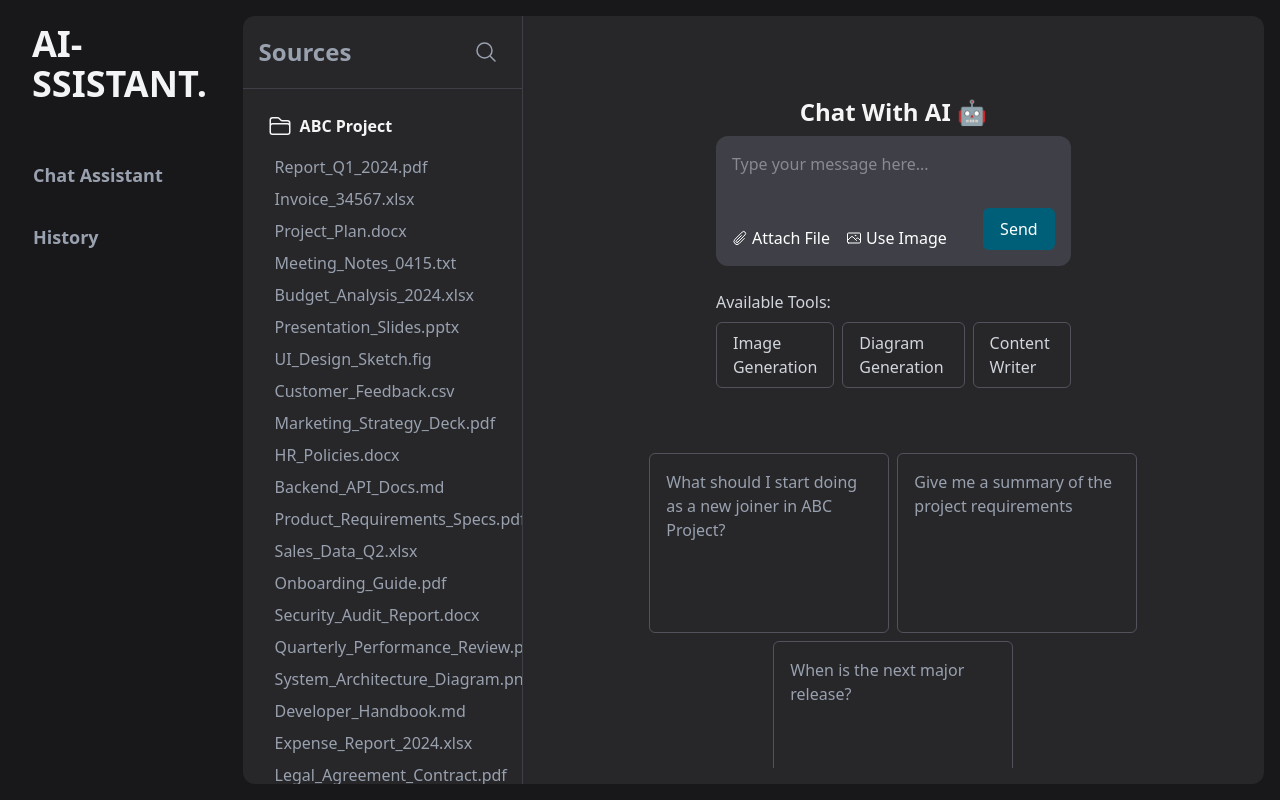
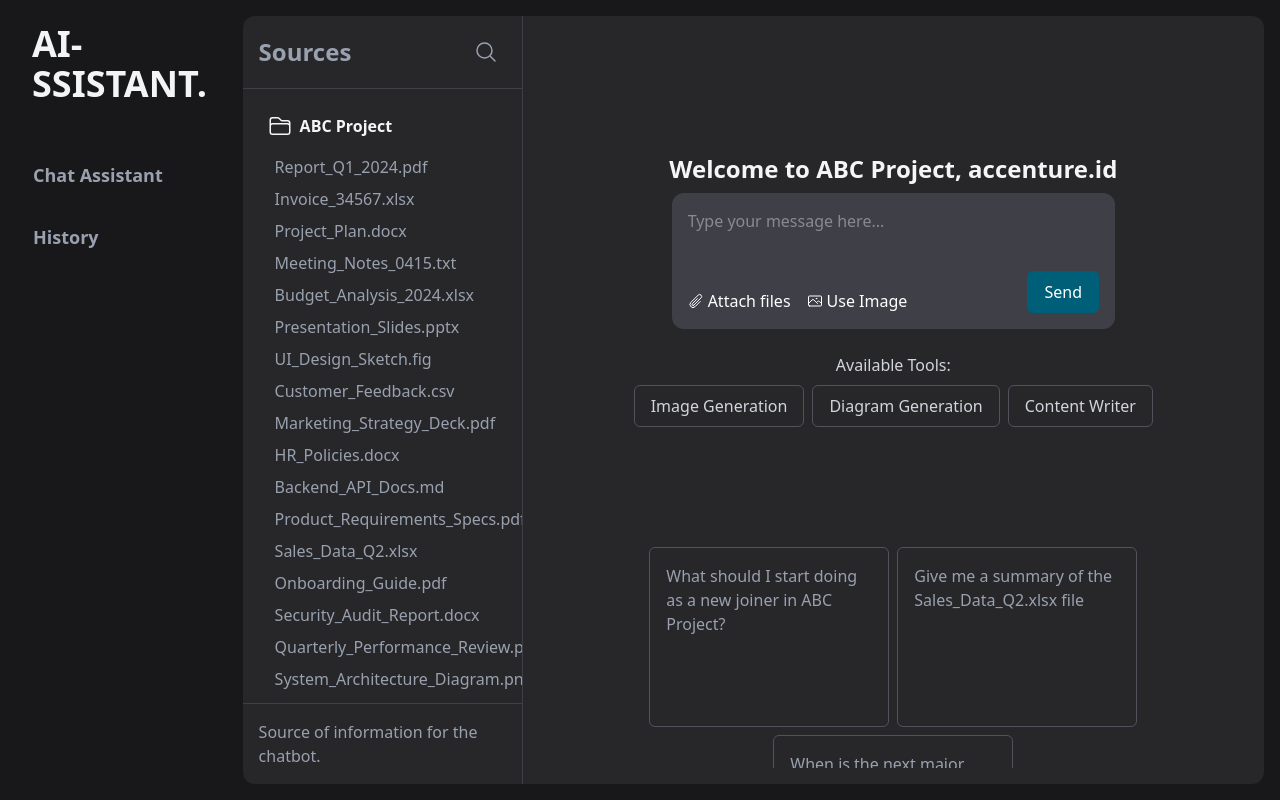
Before and after one commit to FranciscoLopezEscamilla/Hackathon-2025-Educational-Bot, a React (Vite) app in the folder webapp/: page / in a window 1280 px wide. Built offline with nearby package versions, Linux system fonts and the light colour scheme.

Commit message:
fixed chat history

```diff
--- /dev/null
+++ b/webapp/src/assets/RemoveIcon.tsx
@@ -0,0 +1,21 @@
+const RemoveIcon = ({ size = "24", className = "" }) => {
+  return (
+    <svg
+      xmlns="http://www.w3.org/2000/svg"
+      fill="none"
+      viewBox="0 0 24 24"
+      strokeWidth={1.5}
+      stroke="currentColor"
+      className={className}
+      style={{ width: size, height: size }}
+    >
+      <path
+        strokeLinecap="round"
+        strokeLinejoin="round"
+        d="M6 18 18 6M6 6l12 12"
+      />
+    </svg>
+  );
+};
+
+export default RemoveIcon;
--- a/webapp/src/globals.css
+++ b/webapp/src/globals.css
@@ -30,3 +30,7 @@
   /* scrollbar-gutter: stable; */
   /* overflow: hidden; */
 }
+
+.gutter-stable {
+  scrollbar-gutter: stable;
+}
--- a/webapp/src/routes/__root.tsx
+++ b/webapp/src/routes/__root.tsx
@@ -11,7 +11,7 @@
   return (
     <main className="h-screen w-screen p-4 flex flex-row gap-4 grow box-border">
       <SideNavBar />
-      <section className=" w-full text-neutral-100 flex overflow-auto">
+      <section className=" w-full h-full text-neutral-100 flex overflow-auto">
         <Outlet />
       </section>
     </main>
--- a/webapp/src/ui/components/ConversationalChat.tsx
+++ b/webapp/src/ui/components/ConversationalChat.tsx
@@ -1,11 +1,34 @@
 import AttachmentIcon from "@/assets/AttachmentIcon";
 import ImageIcon from "@/assets/ImageIcon";
-import { useState } from "react";
+import RemoveIcon from "@/assets/RemoveIcon";
+import { ChatMessage, FileItem } from "@/types/types";
+import { useEffect, useRef, useState } from "react";
+import { useChatStore } from "../state/chatStore";
 
-const ConversationalChat = () => {
+interface IProps {
+  handleChangeMessage: (value: string) => void;
+  message: string;
+  addUserMessageToChatHistory: (message: string) => void;
+}
+
+const ConversationalChat = ({
+  handleChangeMessage,
+  message,
+  addUserMessageToChatHistory,
+}: IProps) => {
   const [selectedAvailableTools, setSelectedAvailableTools] = useState<
     string[]
   >([]);
+  const [uploadedFiles, setUploadedFiles] = useState<FileItem[]>([]);
+  const chatHistory = useChatStore((state) => state.chatHistory);
+  const scrollRef = useRef<HTMLInputElement>(null);
+  const filesRef = useRef<HTMLInputElement>(null);
+
+  useEffect(() => {
+    if (scrollRef.current && chatHistory.length > 0) {
+      scrollRef.current.scrollTop = scrollRef.current.scrollHeight;
+    }
+  }, [chatHistory]);
 
   const handleToggleAvailableTools = (tool: string) => {
     if (selectedAvailableTools.includes(tool)) {
@@ -17,54 +40,156 @@
     }
   };
 
+  const getFilesList = () => {
+    const files = filesRef.current?.files;
+    if (files) {
+      const fileList = Array.from(files).map((file): FileItem => {
+        return {
+          id: file.name + crypto.randomUUID(),
+          name: file.name,
+          extension: getFileExtension(file.name),
+        };
+      });
+      console.log(Array.from(files));
+      setUploadedFiles(fileList);
+    }
+  };
+
+  const getFileExtension = (fileName: string) => {
+    const fileExtension = fileName.split(".").pop() as string;
+    return fileExtension;
+  };
+
+  const removeFiles = () => {
+    setUploadedFiles([]);
+    if (filesRef.current) {
+      filesRef.current.value = "";
+    }
+  };
+
+  const handleSubmit = (e: React.FormEvent<HTMLFormElement>) => {
+    e.preventDefault();
+    addUserMessageToChatHistory(message);
+    handleChangeMessage("");
+  };
+
   return (
-    <span className="flex flex-col gap-2 w-full items-center">
-      <h1 className="text-2xl font-semibold">Chat With AI 🤖</h1>
-      <div className="w-full max-w-2/4 bg-zinc-700 rounded-xl p-4 flex flex-col gap-2 box-border">
-        <textarea
-          className="w-full h-full text-gray-300 rounded-md outline-none resize-none"
-          placeholder="Type your message here..."
-        ></textarea>
-        <div className="flex flex-row gap-2 justify-between">
-          <span className="flex flex-row gap-4 items-end">
-            <button className=" text-white rounded-md transition-all select-none flex justify-between items-center gap-1 cursor-pointer hover:text-zinc-400 ">
+    <div className="w-full h-full flex flex-col min-h-0 grow gap-2 justify-center items-center">
+      {chatHistory.length > 0 && (
+        <div
+          className="overflow-auto h-full grow shrink basis-0 w-full gutter-stable"
+          ref={scrollRef}
+        >
+          <div className="flex flex-col gap-4 w-full sm:w-full lg:w-5/8 mx-auto my-16">
+            {chatHistory.map(({ id, message, type }: ChatMessage) => {
+              return (
+                <div
+                  key={id}
+                  className={`transition-all w-fit max-w-7/10 border-1 border-gray-600 rounded-t-xl px-3 py-2 bg-cyan-900 text-gray-100 ${
+                    type === "user"
+                      ? "self-end rounded-bl-xl"
+                      : "self-start rounded-br-xl"
+                  }`}
+                >
+                  <p>{message}</p>
+                </div>
+              );
+            })}
+          </div>
+        </div>
+      )}
+      {chatHistory.length === 0 && (
+        <h1 className="text-2xl font-semibold">
+          Welcome to ABC Project, accenture.id
+        </h1>
+      )}
+      {/* message box */}
+      <div className="w-full sm:w-full lg:w-5/8 bg-zinc-700 rounded-xl p-4 flex flex-col gap-2 box-border">
+        <form id="prompt-form" onSubmit={handleSubmit}>
+          <textarea
+            className="w-full h-full text-gray-300 rounded-md outline-none resize-none"
+            placeholder="Type your message here..."
+            value={message}
+            onChange={(e) => handleChangeMessage(e.target.value)}
+            required
+          ></textarea>
+        </form>
+        <div className="flex flex-row gap-2 justify-between ">
+          <span className="flex flex-row gap-4 items-end ">
+            <span className=" text-white rounded-md transition-all select-none flex justify-between items-center gap-1 cursor-pointer hover:text-zinc-400 ">
               <AttachmentIcon size="16" />
-              Attach File
-            </button>
+              <input
+                type="file"
+                className="hidden"
+                id="file"
+                placeholder="w"
+                ref={filesRef}
+                onChange={getFilesList}
+                multiple
+              />
+              <label htmlFor="file" className="cursor-pointer">
+                Attach files
+              </label>
+            </span>
             <button className=" text-white rounded-md transition-all select-none flex justify-between items-center gap-1 cursor-pointer hover:text-zinc-400">
               <ImageIcon size="16" />
               Use Image
             </button>
           </span>
-          <button className="bg-cyan-800 text-white rounded-md p-2 px-4 hover:bg-cyan-900 transition-all select-none cursor-pointer border-1 border-transparent hover:border-cyan-800 ">
+          <button
+            type="submit"
+            form="prompt-form"
+            className="bg-cyan-800 text-white rounded-md p-2 px-4 hover:bg-cyan-900 transition-all select-none cursor-pointer border-1 border-transparent hover:border-cyan-800 "
+          >
             Send
           </button>
         </div>
+        {uploadedFiles.length > 0 && (
+          <div className="flex flex-row gap-2 w-full items-center justify-between ">
+            <div className="flex gap-4 ">
+              {uploadedFiles.map(({ id, extension, name }) => {
+                return (
+                  <div className="flex" key={id}>
+                    <p className="text-gray-400 truncate max-w-20">{name}</p>
+                    <p className="text-gray-400 truncate">.{extension}</p>
+                  </div>
+                );
+              })}
+            </div>
+            <button
+              className="hover:bg-zinc-600 rounded-md h-fit flex flex-row items-center gap-1"
+              onClick={() => removeFiles()}
+            >
+              <RemoveIcon size="16" />
+            </button>
+          </div>
+        )}
       </div>
-      <div className="w-full max-w-2/4 flex flex-col gap-2 box-border text-gray-300 pt-4">
+      {/* available tools */}
+      <div className="w-full flex flex-col gap-2 box-border text-gray-300 pt-4 items-center text-center">
         <div className="w-full">Available Tools:</div>
         <div className="flex flex-row gap-2 ">
           <div
-            className={`${selectedAvailableTools.includes("Image Generation") ? "bg-zinc-700 text-cyan-500" : "bg-zinc-800 text-gray-300"} p-2 px-4 border-1 border-zinc-600 rounded-md hover:bg-zinc-700 transition-all cursor-crosshair select-none`}
+            className={`${selectedAvailableTools.includes("Image Generation") ? "bg-zinc-700 text-cyan-500" : "bg-zinc-800 text-gray-300"} p-2 px-4 border-1 border-zinc-600 rounded-md hover:bg-zinc-700 transition-all cursor-pointer select-none`}
             onClick={() => handleToggleAvailableTools("Image Generation")}
           >
             Image Generation
           </div>{" "}
           <div
-            className={`${selectedAvailableTools.includes("Diagram Generation") ? "bg-zinc-700 text-cyan-500" : "bg-zinc-800 text-gray-300"} p-2 px-4 border-1 border-zinc-600 rounded-md hover:bg-zinc-700 transition-all cursor-crosshair select-none`}
+            className={`${selectedAvailableTools.includes("Diagram Generation") ? "bg-zinc-700 text-cyan-500" : "bg-zinc-800 text-gray-300"} p-2 px-4 border-1 border-zinc-600 rounded-md hover:bg-zinc-700 transition-all cursor-pointer select-none`}
             onClick={() => handleToggleAvailableTools("Diagram Generation")}
           >
             Diagram Generation
           </div>
           <div
-            className={`${selectedAvailableTools.includes("Content Writer") ? "bg-zinc-700 text-cyan-500" : "bg-zinc-800 text-gray-300"} p-2 px-4 border-1 border-zinc-600 rounded-md hover:bg-zinc-700 transition-all cursor-crosshair select-none`}
+            className={`${selectedAvailableTools.includes("Content Writer") ? "bg-zinc-700 text-cyan-500" : "bg-zinc-800 text-gray-300"} p-2 px-4 border-1 border-zinc-600 rounded-md hover:bg-zinc-700 transition-all cursor-pointer select-none`}
             onClick={() => handleToggleAvailableTools("Content Writer")}
           >
             Content Writer
           </div>
         </div>
       </div>
-    </span>
+    </div>
   );
 };
 
--- a/webapp/src/ui/components/PromptSuggestionList.tsx
+++ b/webapp/src/ui/components/PromptSuggestionList.tsx
@@ -1,18 +1,37 @@
-import React from "react";
-
 const cardStyle =
   "w-60 h-45 flex text-wrap p-4 text-gray-400 border-1 border-zinc-600 rounded-md hover:bg-zinc-700 hover:text-white cursor-pointer transition-all select-none";
 
-const PromptSuggestionList = () => {
+interface IProps {
+  handleChangeMessage: (value: string) => void;
+}
+
+const PromptSuggestionList = ({ handleChangeMessage }: IProps) => {
   return (
     <>
-      <div className={cardStyle}>
+      <div
+        className={cardStyle}
+        onClick={() =>
+          handleChangeMessage(
+            "What should I start doing as a new joiner in ABC Project?"
+          )
+        }
+      >
         <p>What should I start doing as a new joiner in ABC Project?</p>
       </div>
-      <div className={cardStyle}>
-        <p>Give me a summary of the project requirements</p>
+      <div
+        className={cardStyle}
+        onClick={() =>
+          handleChangeMessage(
+            "Give me a summary of the Sales_Data_Q2.xlsx file"
+          )
+        }
+      >
+        <p>Give me a summary of the Sales_Data_Q2.xlsx file</p>
       </div>
-      <div className={cardStyle}>
+      <div
+        className={cardStyle}
+        onClick={() => handleChangeMessage("When is the next major release?")}
+      >
         <p>When is the next major release?</p>
       </div>
     </>
--- a/webapp/src/ui/pages/Chatbot.tsx
+++ b/webapp/src/ui/pages/Chatbot.tsx
@@ -1,14 +1,28 @@
 import MagnifyingGlass from "@/assets/MagnifyingGlass";
-import ContentList from "../components/ContentList";
-import ConversationalChat from "../components/ConversationalChat";
-import PromptSuggestionList from "../components/PromptSuggestionList";
+import ContentList from "@/ui/components/ContentList";
+import ConversationalChat from "@/ui/components/ConversationalChat";
+import PromptSuggestionList from "@/ui/components/PromptSuggestionList";
+import { useState } from "react";
+import { useChatStore } from "../state/chatStore";
 
 const Chatbot = () => {
+  const [promptMessage, setPromptMessage] = useState<string>("");
+  const chatHistory = useChatStore((state) => state.chatHistory);
+  const setChatHistory = useChatStore((state) => state.addMessageToChatHistory);
+
+  const handleChangeMessage = (value: string) => {
+    setPromptMessage(value);
+  };
+
+  const addUserMessageToChatHistory = (message: string) => {
+    setChatHistory({ id: crypto.randomUUID(), message, type: "user" });
+  };
+
   return (
     <>
       <aside className=" bg-zinc-800 rounded-l-xl border-r-1 border-zinc-700 flex flex-col w-2/9 min-w-70 ">
-        <div className="flex justify-between items-center p-4 border-b-1 text-gray-400 border-zinc-700 text-2xl font-semibold">
-          <header>Sources</header>
+        <div className="flex justify-between items-center p-4 border-b-1 text-gray-400 border-zinc-700  font-semibold">
+          <header className="text-2xl">Sources</header>
           <div className="cursor-pointer hover:text-gray-50 p-2 hover:bg-zinc-700 rounded-md transition-all select-none">
             <MagnifyingGlass />
           </div>
@@ -16,14 +30,26 @@
         <div className="p-4 h-full overflow-y-auto scroll-p-4 ">
           <ContentList folders={[]} />
         </div>
+
+        <div className="text-md border-t-1 text-gray-400 border-zinc-700 p-4 flex flex-row gap-2 justify-between">
+          <span>Source of information for the chatbot.</span>
+        </div>
       </aside>
-      <section className=" bg-zinc-800 rounded-r-xl p-4 flex flex-col overflow-auto w-full">
-        <div className="h-4/7 flex container justify-center  items-center">
-          <ConversationalChat />
+      <section className=" bg-zinc-800 rounded-r-xl p-4 flex flex-col w-full h-full ">
+        <div
+          className={`h-4/7 flex justify-center lg:${chatHistory.length > 0 ? "items-end" : "items-center"} box-border sm:h-full sm:items-end transition-all`}
+        >
+          <ConversationalChat
+            handleChangeMessage={handleChangeMessage}
+            message={promptMessage}
+            addUserMessageToChatHistory={addUserMessageToChatHistory}
+          />
         </div>
-        <div className="h-3/7 flex container justify-center flex-row flex-wrap box-border overflow-auto content-start gap-2">
-          <PromptSuggestionList />
-        </div>
+        {chatHistory.length === 0 && (
+          <div className="h-3/7 flex justify-center flex-row flex-wrap box-border overflow-auto content-start gap-2 lg:hidden sm:hidden xl:flex">
+            <PromptSuggestionList handleChangeMessage={handleChangeMessage} />
+          </div>
+        )}
       </section>
     </>
   );
--- /dev/null
+++ b/webapp/src/ui/state/chatStore.ts
@@ -0,0 +1,11 @@
+/* eslint-disable @typescript-eslint/no-explicit-any */
+import { ChatMessage } from "@/types/types";
+import { create } from "zustand";
+
+export const useChatStore = create((set): any => ({
+  chatHistory: [],
+  addMessageToChatHistory: (message: ChatMessage) =>
+    set((state: any) => ({
+      chatHistory: [...state.chatHistory, message],
+    })),
+}));
```
Also changed, not shown: webapp/src/types/types.ts (+12 -0 lines).
